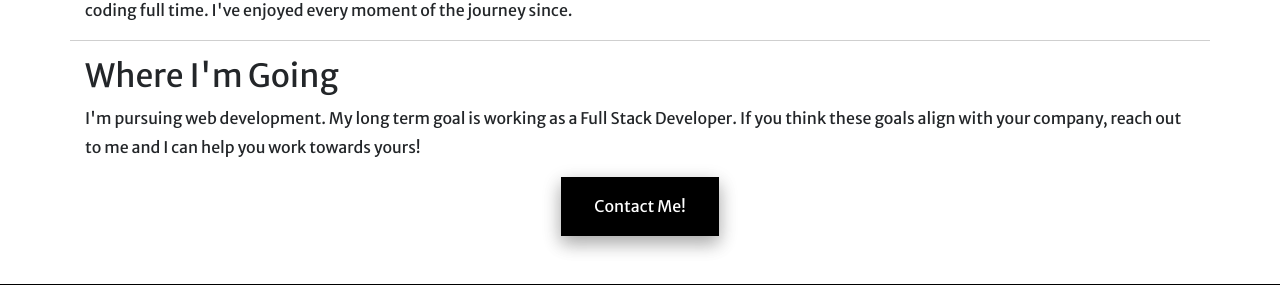
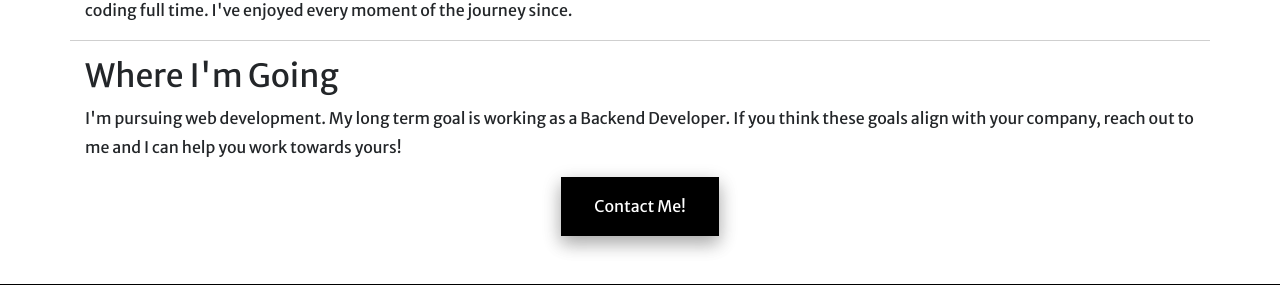
Before and after one commit to RHAM231/My-Django-Website, a Django app: page /about_me/ in a window 1280 px wide. Shown: the part 648-933 px from the top of the page. Run offline with Django 3.2, Linux system fonts and the light colour scheme; some libraries are stand-ins or nearby versions.

Commit message:
Updated about me page on master branch

```diff
--- a/my_website/base_pages/templates/base_pages/about_me.html
+++ b/my_website/base_pages/templates/base_pages/about_me.html
@@ -40,8 +40,8 @@
       <div class="row py-2"></div>
 
       <h2>Where I'm Going</h2>
-      <p>I'm pursuing web development. My long term goal is working as a Full
-        Stack Developer. If you think these goals align with your company, reach out to me
+      <p>I'm pursuing web development. My long term goal is working as a Backend Developer.
+	      If you think these goals align with your company, reach out to me
         and I can help you work towards yours!</p>
     </div>
 	    <div class="row h-85 d-flex justify-content-center">
```
